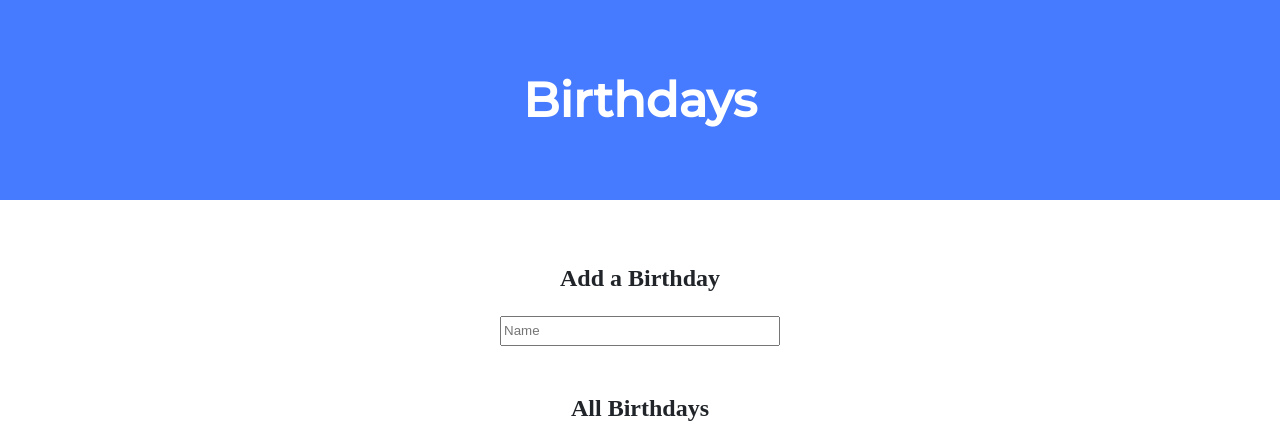
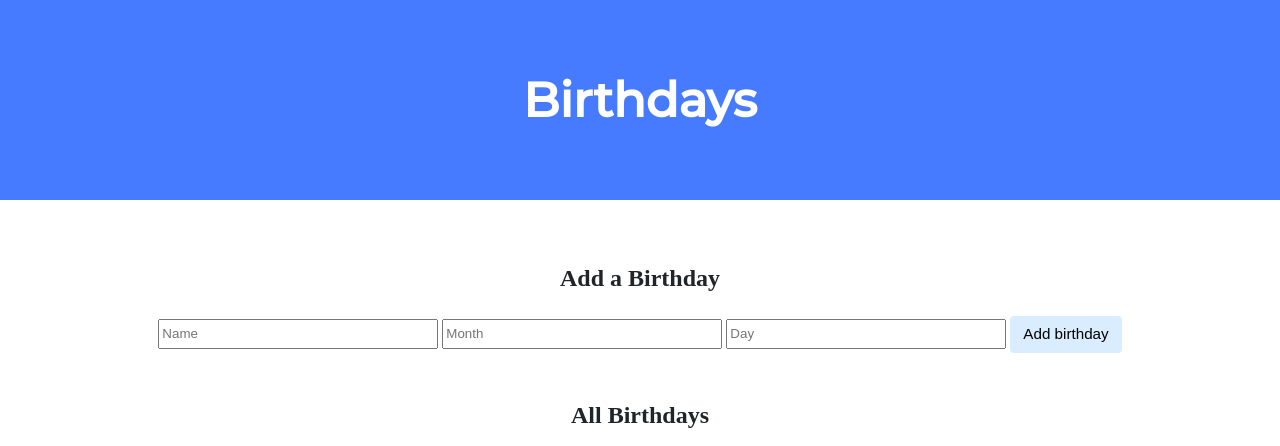
Before and after one commit to mjiid/cs50, a Flask app: page / in a window 1280 px wide. Shown: the top 446 px of the page. Run offline with Flask 2, Linux system fonts and the light colour scheme; some libraries are stand-ins or nearby versions.

Commit message:
Sat, Dec 31, 2022, 3:25 PM +00:00

```diff
--- a/birthdays/app.py
+++ b/birthdays/app.py
@@ -28,6 +28,7 @@ def index():
 
         # TODO: Add the user's entry into the database
 
+
         return redirect("/")
 
     else:
--- a/birthdays/templates/index.html
+++ b/birthdays/templates/index.html
@@ -15,7 +15,12 @@
 
                 <h2>Add a Birthday</h2>
                 <!-- TODO: Create a form for users to submit a name, a month, and a day -->
-                <input type="text" name = "name" placeholder="Name" >
+                <form action="/" method="POST">
+                    <input type="text" name = "name" placeholder="Name">
+                    <input type="text" name = "month" placeholder="Month">
+                    <input type="text" name = "day" placeholder="Day">
+                    <input type="submit" value = "Add birthday" >
+                </form>
             </div>
 
             <div class="section">
@@ -30,6 +35,7 @@
                     </thead>
                     <tbody>
                         <!-- TODO: Loop through the database entries to display them in this table -->
+
                     </tbody>
                 </table>
             </div>
```
